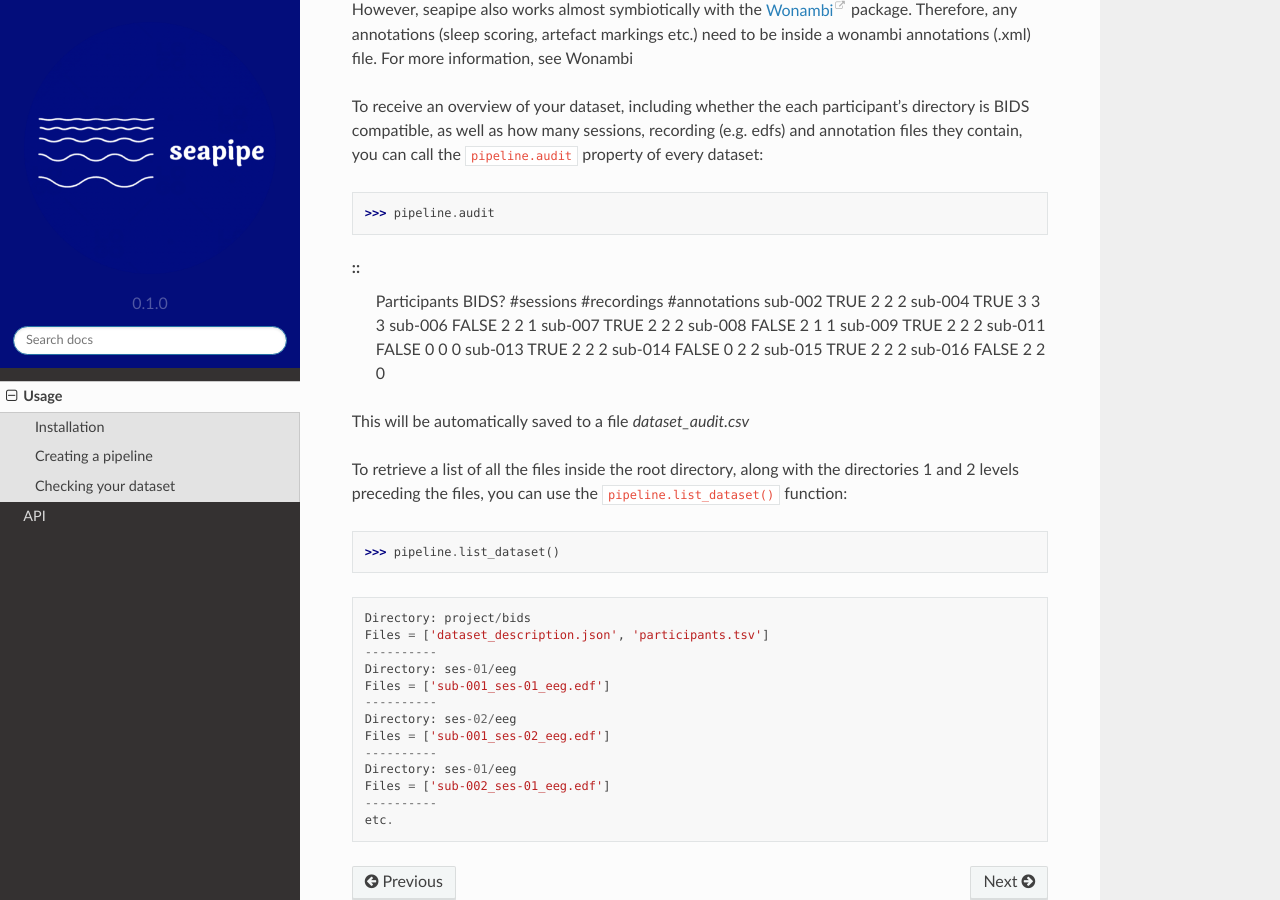
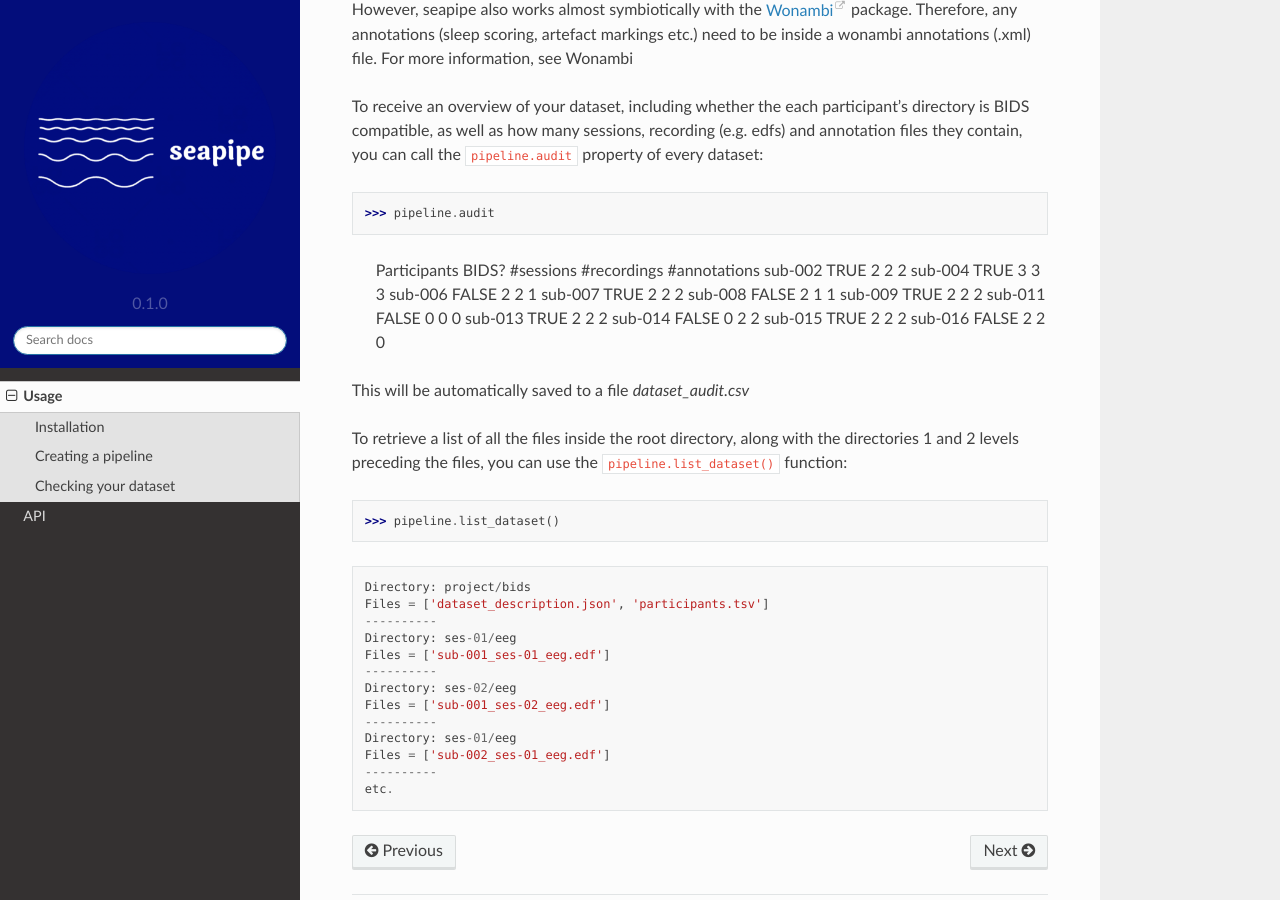
Before and after one commit to nathanecross/seapipe, a Sphinx documentation site: the page built from docs/source/usage.rst, in a window 1280 px wide and 900 px high, scrolled down 845 px. Built offline with Sphinx 7.4.7 and the Read the Docs theme 2.0.0, drawn with Linux system fonts in a browser that asks for light colours.

```diff
--- a/docs/source/usage.rst
+++ b/docs/source/usage.rst
@@ -40,11 +40,10 @@ For more information, see :doc:`Wonambi`
 
 To receive an overview of your dataset, including whether the each participant's directory is BIDS compatible, as well as
 how many sessions, recording (e.g. edfs) and annotation files they contain, you can call the ``pipeline.audit`` property
-of every dataset:
+of every dataset::
 
 >>> pipeline.audit
 
-::
    Participants   BIDS?	   #sessions #recordings   #annotations
    sub-002        TRUE	      2	         2	            2
    sub-004        TRUE	      3	         3	            3
```
